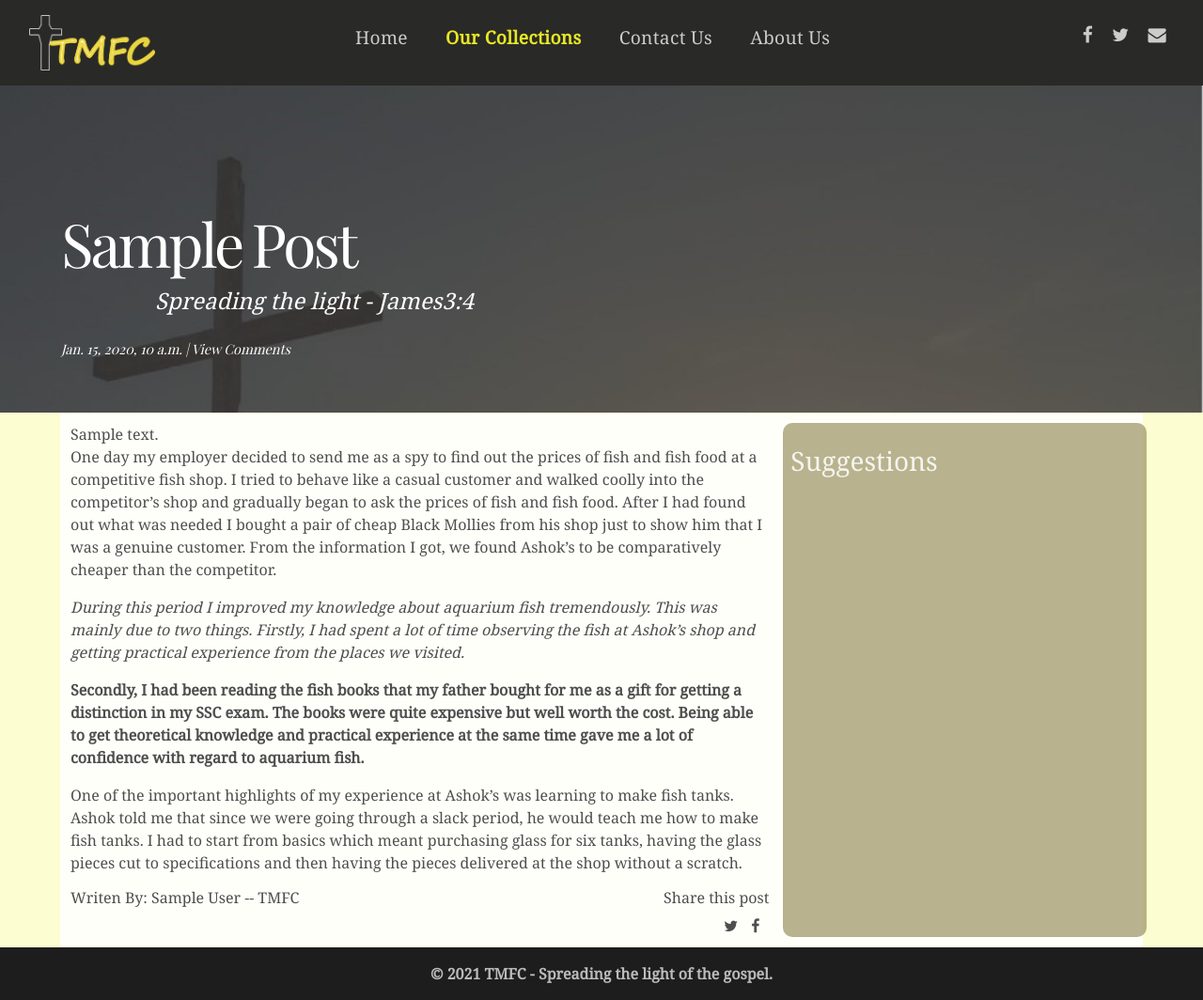
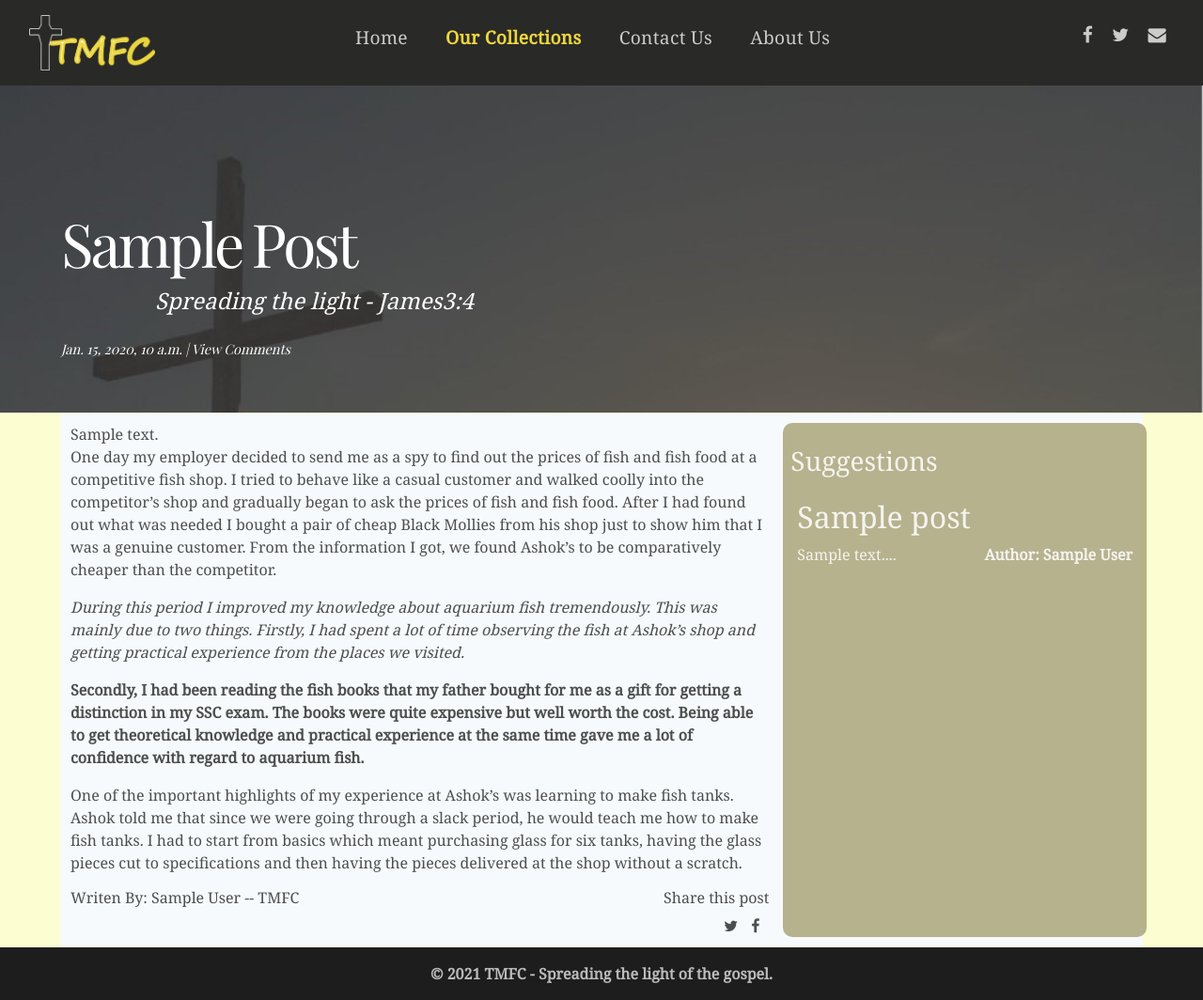
Before and after one commit to jerrywonderr/tmfc, a Django app: a page that uses templates/base.html in a window 1280 px wide. Shown: the whole page at 94% size. Run offline with Django 3.2, Linux system fonts and the light colour scheme; tables that the repository leaves empty hold one stand-in row (values such as "Sample post"); parts of the project's set-up code (start-up, migrations or seed data) failed here and were passed over; some libraries are stand-ins or nearby versions; some web fonts are replaced.

Commit message:
--Made changes on gui

```diff
--- a/blog/static/css/base.css
+++ b/blog/static/css/base.css
@@ -65,11 +65,13 @@
     display: inline;
     padding: 0 3px 0 3px;
 }
+.main-nav nav li a{
+    font-size: normal;
+}
 
 .main-nav nav a {
     white-space: nowrap;
 	text-decoration:none;
-	font-size:0.9em;
     letter-spacing:0.3px;
     padding-right: 30px;
     font-weight:400;
@@ -77,11 +79,11 @@
 	color:#ccc;
 }
 .main-nav nav .nav-current a {
-    color: rgb(230, 230, 38);
+    color: #EDD63D;
     font-weight: bold;
 }
 .main-nav nav a:hover {
-    color: rgb(230, 230, 38);
+    color: #EDD63D;
     font-weight: bold;
 }
 
@@ -149,7 +151,7 @@
 main{
     width: 90vw;
     max-width: 1200px;
-    background-color: #ffffffe5;
+    background-color: #f6fafc; /*#def7f5e5;*/
 }
 main .col .cover-img{
     /* position: relative;
--- a/blog/views.py
+++ b/blog/views.py
@@ -2,6 +2,7 @@
 from django.contrib import messages
 from django.core.paginator import Paginator
 from django.contrib.auth.decorators import login_required
+from django.http import HttpResponseNotFound
 from .models import Blog_Post
 from .forms import MessageForm, BlogPostForm
 from html import unescape, escape
@@ -62,14 +63,16 @@
     context = {}
     req = "https://disqus.com/api/3.0/threads/details.json"
     blog = Blog_Post.objects.get(title=title)
-    top_two = Blog_Post.objects.exclude(title=title).order_by("-date", "likes")[:4]
+    top_two = Blog_Post.objects.exclude(title=title, public=False).order_by("-date", "likes")[:4]
     for post in top_two:
         post.content = format_html(clean_html(unescape(post.content[:350])))
-    blog.content = format_html(unescape(blog.content))
-    context["blog"] = blog
-    context["top_two"] = top_two
-    context["current"] = "collections"      #This is simply for the functionality of the navigation bar
-    return render(request, "article.html", context)
+    if blog.public or request.user.is_staff:
+        blog.content = format_html(unescape(blog.content))
+        context["blog"] = blog
+        context["top_two"] = top_two
+        context["current"] = "collections"      #This is simply for the functionality of the navigation bar
+        return render(request, "article.html", context)
+    return HttpResponseNotFound("Sorry, we couldn't find the post you're searching for.")
 
 def author(request):
     context = {}
```
